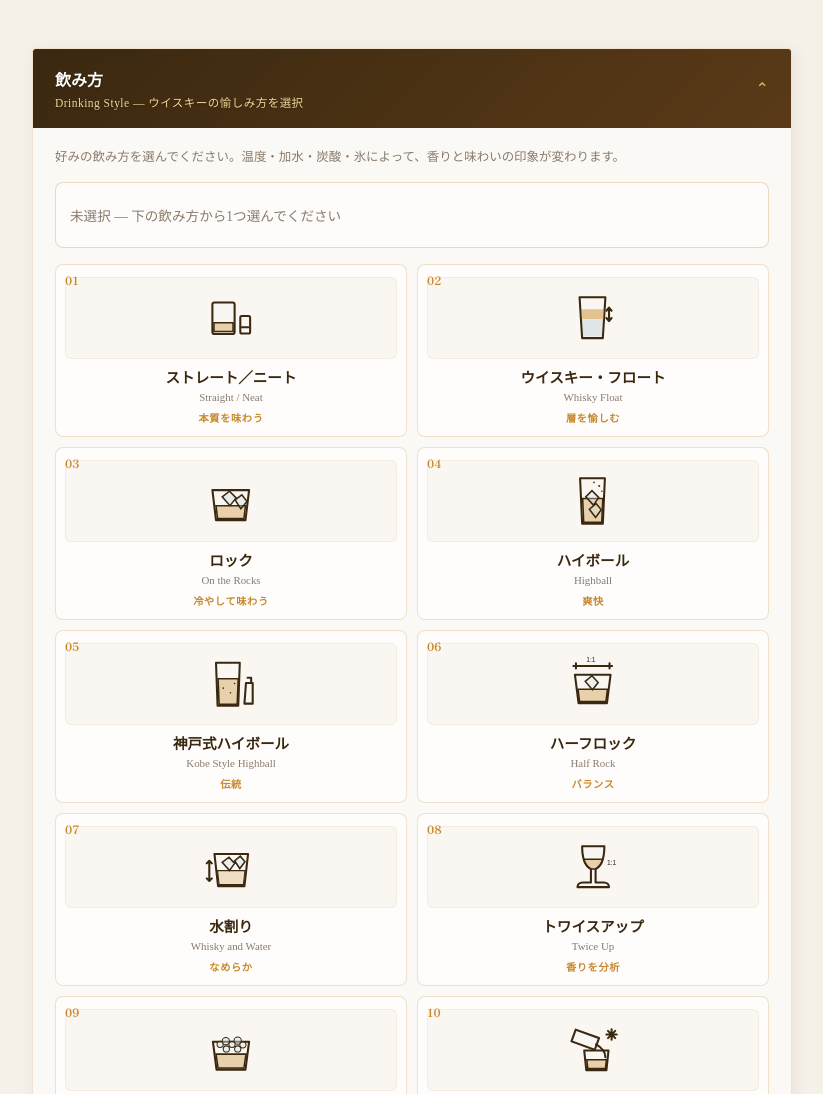
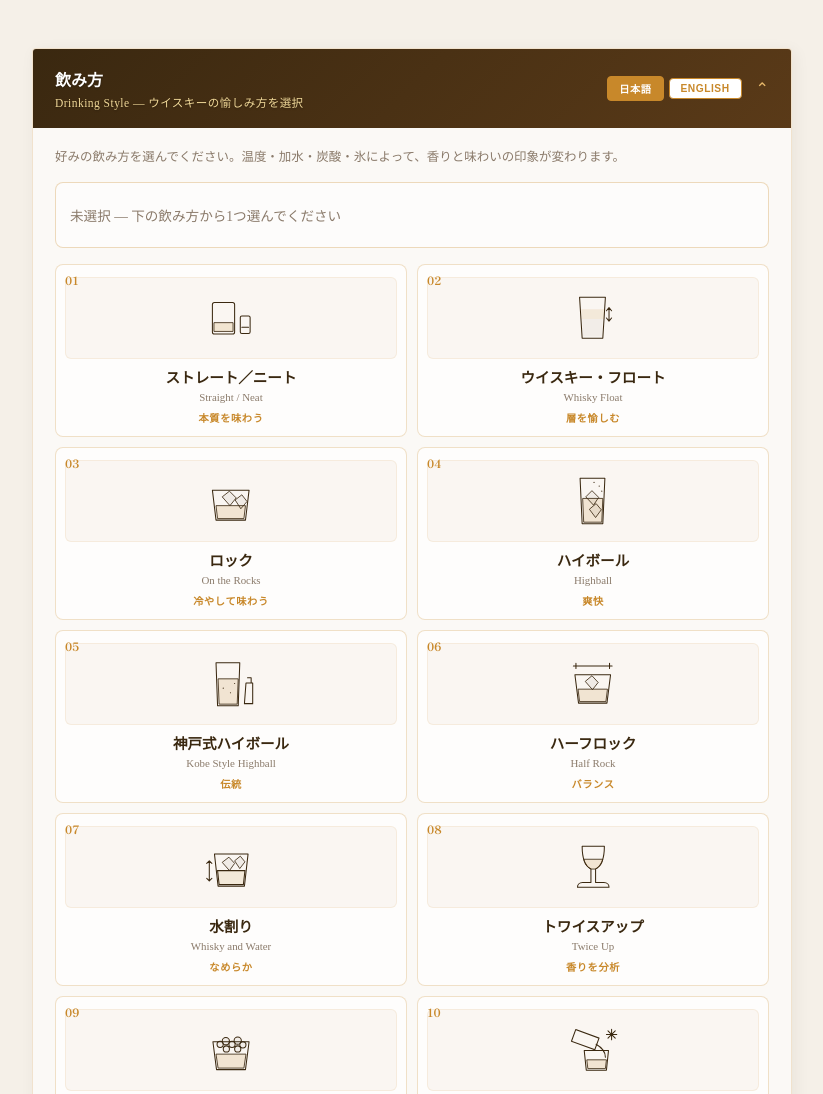
Before and after one commit to barspec884-cmyk/amber-how-to-take, a plain HTML site: page index.html in a window 1280 px wide. Shown: the top 1094 px of the page, without its empty margins (228-1051 px from the left). Drawn offline with Linux system fonts and the light colour scheme.

Commit message:
Add files via upload

```diff
--- a/index.html
+++ b/index.html
@@ -16,6 +16,11 @@ header::before,header::after{content:'';display:block;height:2px;background:line
 .gl-btn{padding:5px 12px;font-size:.68rem;font-weight:700;border:1.5px solid var(--amber);background:#fff;color:var(--amber);border-radius:4px;cursor:pointer;transition:.2s;letter-spacing:.05em;}
 .gl-btn.active{background:var(--amber);color:#fff;}
 .gl-btn:not(.active):hover{background:rgba(200,136,42,.1);}
+.section-header{flex-wrap:wrap;row-gap:8px;}
+.section-title{min-width:0;}
+.lang-toggle{margin-left:auto;display:flex;gap:5px;align-items:center;}
+.section-header .gl-btn{padding:4px 11px;font-size:.64rem;}
+@media(max-width:420px){.section-header .gl-btn{padding:4px 9px;font-size:.6rem;}}
 .subtitle{font-size:.72rem;letter-spacing:.4em;color:var(--deep);margin-bottom:10px;text-transform:uppercase;font-weight:700;}
 h1{font-family:'Shippori Mincho',serif;font-size:clamp(1.5rem,6vw,2.2rem);letter-spacing:.15em;color:var(--deep);}
 h1 span{color:var(--amber);text-shadow:1px 1px 0px rgba(255,255,255,0.8);}
@@ -73,7 +78,11 @@ footer{text-align:center;margin-top:60px;padding-top:20px;border-top:1px solid r
 <div class="section" id="sec-00">
   <div class="section-header" onclick="toggleSection(this)">
     <div class="section-title" id="ui-t00">飲み方<small>Drinking Style — ウイスキーの愉しみ方を選択</small></div>
-    <div class="toggle-icon">⌃</div>
+    <div class="lang-toggle" onclick="event.stopPropagation()">
+      <button type="button" class="gl-btn active" data-lang="ja" onclick="setLang('ja')">日本語</button>
+      <button type="button" class="gl-btn" data-lang="en" onclick="setLang('en')">ENGLISH</button>
+    </div>
+    <div class="toggle-icon" style="margin-left:0;">⌃</div>
   </div>
   <div class="section-body" style="display:block;">
     <p class="section-hint" id="ui-sh00">好みの飲み方を選んでください。温度・加水・炭酸・氷によって、香りと味わいの印象が変わります。</p>
@@ -158,18 +167,18 @@ const DRINKING_STYLES = [
 ];
 
 function styleSvg(code){
-  const common=`fill="none" stroke="currentColor" stroke-width="4" stroke-linecap="round" stroke-linejoin="round"`;
-  const amber=`fill="rgba(200,136,42,.34)" stroke="currentColor" stroke-width="3"`;
+  const common=`fill="none" stroke="currentColor" stroke-width="2" stroke-linecap="round" stroke-linejoin="round"`;
+  const amber=`fill="rgba(200,136,42,.16)" stroke="currentColor" stroke-width="1.6"`;
   const icons={
     neat:`<rect x="24" y="30" width="43" height="61" rx="4" ${common}/><path d="M27 69h37v17H27z" ${amber}/><rect x="78" y="56" width="19" height="34" rx="3" ${common}/><path d="M81 78h13" ${common}/>`,
-    float:`<path d="M34 20h50l-5 79H39z" ${common}/><path d="M39 62h40l-2 34H41z" fill="rgba(110,165,190,.18)" stroke="none"/><path d="M37 43h45l-1 19H38z" fill="rgba(200,136,42,.48)" stroke="none"/><path d="M91 40v26m-5-20 5-6 5 6m-10 14 5 6 5-6" ${common}/>`,
-    rocks:`<path d="M24 39h71l-7 58H31z" ${common}/><path d="M31 69h57l-3 25H34z" ${amber}/><path d="m43 52 14-11 13 13-12 15zM68 58l13-10 10 13-12 14z" fill="rgba(190,220,230,.35)" stroke="currentColor" stroke-width="3"/>`,
-    highball:`<path d="M35 16h48l-4 88H39z" ${common}/><path d="M40 55h39l-2 46H42z" ${amber}/><path d="m46 52 12-12 13 13-10 15zM53 76l13-11 10 12-11 15z" fill="rgba(210,230,235,.34)" stroke="currentColor" stroke-width="3"/><circle cx="72" cy="31" r="2" fill="currentColor"/><circle cx="62" cy="24" r="1.6" fill="currentColor"/><circle cx="77" cy="41" r="1.5" fill="currentColor"/>`,
-    kobe:`<path d="M31 19h46l-3 83H34z" ${common}/><path d="M35 50h39l-2 49H37z" ${amber}/><circle cx="45" cy="68" r="1.6" fill="currentColor"/><circle cx="59" cy="77" r="1.6" fill="currentColor"/><circle cx="67" cy="59" r="1.6" fill="currentColor"/><path d="M89 58h13v40H86zM92 48h7v10" ${common}/>`,
-    halfrock:`<path d="M25 42h69l-7 55H32z" ${common}/><path d="M31 70h57l-3 24H34z" ${amber}/><path d="m45 55 13-11 12 13-11 14z" fill="rgba(210,230,235,.36)" stroke="currentColor" stroke-width="3"/><path d="M22 25h75M27 20v10M92 20v10" ${common}/><text x="47" y="18" font-size="13" fill="currentColor" font-family="sans-serif">1:1</text>`,
-    mizuwari:`<path d="M28 35h65l-7 62H35z" ${common}/><path d="M34 67h53l-3 27H37z" fill="rgba(200,136,42,.22)" stroke="currentColor" stroke-width="2"/><path d="m43 51 13-10 11 12-10 14zM67 48l11-9 9 11-10 13z" fill="rgba(210,230,235,.38)" stroke="currentColor" stroke-width="3"/><path d="M18 48v39m-5-34 5-5 5 5m-10 29 5 5 5-5" ${common}/>`,
-    twiceup:`<path d="M39 20h43c0 24-5 38-17 44v26h16c7 0 10 5 10 9H30c0-4 3-9 10-9h16V64C44 58 39 44 39 20z" ${common}/><path d="M42 45h37c-2 9-6 15-14 19H56c-8-4-12-10-14-19z" ${amber}/><text x="87" y="57" font-size="13" fill="currentColor" font-family="sans-serif">1:1</text>`,
-    mist:`<path d="M25 44h70l-7 54H32z" ${common}/><path d="M31 68h58l-4 27H35z" ${amber}/><g fill="rgba(210,230,235,.45)" stroke="currentColor" stroke-width="2"><circle cx="39" cy="49" r="6"/><circle cx="50" cy="43" r="7"/><circle cx="62" cy="49" r="6"/><circle cx="73" cy="42" r="7"/><circle cx="83" cy="50" r="6"/><circle cx="51" cy="58" r="6"/><circle cx="73" cy="58" r="6"/></g>`,
+    float:`<path d="M34 20h50l-5 79H39z" ${common}/><path d="M39 62h40l-2 34H41z" fill="rgba(58,40,16,.045)" stroke="none"/><path d="M37 43h45l-1 19H38z" fill="rgba(200,136,42,.12)" stroke="none"/><path d="M91 40v26m-5-20 5-6 5 6m-10 14 5 6 5-6" ${common}/>`,
+    rocks:`<path d="M24 39h71l-7 58H31z" ${common}/><path d="M31 69h57l-3 25H34z" ${amber}/><path d="m43 52 14-11 13 13-12 15zM68 58l13-10 10 13-12 14z" fill="rgba(58,40,16,.05)" stroke="currentColor" stroke-width="1.6"/>`,
+    highball:`<path d="M35 16h48l-4 88H39z" ${common}/><path d="M40 55h39l-2 46H42z" ${amber}/><path d="m46 52 12-12 13 13-10 15zM53 76l13-11 10 12-11 15z" fill="rgba(58,40,16,.05)" stroke="currentColor" stroke-width="1.6"/><circle cx="72" cy="31" r="1.2" fill="currentColor"/><circle cx="62" cy="24" r="1.1" fill="currentColor"/><circle cx="77" cy="41" r="1.1" fill="currentColor"/>`,
+    kobe:`<path d="M31 19h46l-3 83H34z" ${common}/><path d="M35 50h39l-2 49H37z" ${amber}/><circle cx="45" cy="68" r="1.1" fill="currentColor"/><circle cx="59" cy="77" r="1.1" fill="currentColor"/><circle cx="67" cy="59" r="1.1" fill="currentColor"/><path d="M89 58h13v40H86zM92 48h7v10" ${common}/>`,
+    halfrock:`<path d="M25 42h69l-7 55H32z" ${common}/><path d="M31 70h57l-3 24H34z" ${amber}/><path d="m45 55 13-11 12 13-11 14z" fill="rgba(58,40,16,.05)" stroke="currentColor" stroke-width="1.6"/><path d="M22 25h75M27 20v10M92 20v10" ${common}/>`,
+    mizuwari:`<path d="M28 35h65l-7 62H35z" ${common}/><path d="M34 67h53l-3 27H37z" fill="rgba(200,136,42,.12)" stroke="currentColor" stroke-width="2"/><path d="m43 51 13-10 11 12-10 14zM67 48l11-9 9 11-10 13z" fill="rgba(58,40,16,.05)" stroke="currentColor" stroke-width="1.6"/><path d="M18 48v39m-5-34 5-5 5 5m-10 29 5 5 5-5" ${common}/>`,
+    twiceup:`<path d="M39 20h43c0 24-5 38-17 44v26h16c7 0 10 5 10 9H30c0-4 3-9 10-9h16V64C44 58 39 44 39 20z" ${common}/><path d="M42 45h37c-2 9-6 15-14 19H56c-8-4-12-10-14-19z" ${amber}/>`,
+    mist:`<path d="M25 44h70l-7 54H32z" ${common}/><path d="M31 68h58l-4 27H35z" ${amber}/><g fill="rgba(58,40,16,.045)" stroke="currentColor" stroke-width="2"><circle cx="39" cy="49" r="6"/><circle cx="50" cy="43" r="7"/><circle cx="62" cy="49" r="6"/><circle cx="73" cy="42" r="7"/><circle cx="83" cy="50" r="6"/><circle cx="51" cy="58" r="6"/><circle cx="73" cy="58" r="6"/></g>`,
     frozen:`<path d="M21 28h48v24H21z" ${common} transform="rotate(20 45 40)"/><path d="M66 49c14 8 18 15 18 25" ${common}/><path d="M43 61h47l-4 38H47z" ${common}/><path d="M48 79h38l-2 17H50z" ${amber}/><path d="M96 20v20M86 30h20M89 23l14 14M103 23 89 37" ${common}/>`,
     hot:`<path d="M28 49h55v47H34z" ${common}/><path d="M83 61h10c10 0 11 20 0 20H84" ${common}/><path d="M34 69h49v24H36z" ${amber}/><path d="M43 39c-8-8 8-12 0-20M58 39c-8-8 8-12 0-20M73 39c-8-8 8-12 0-20" ${common}/>`,
     cocktail:`<path d="M16 30h37L35 53v30h13M22 83h26" ${common}/><path d="M20 34h29L35 49z" ${amber}/><path d="M69 31h21l7 24H62zM66 26h20M70 20h12" ${common}/><path d="M72 65h30v32H72z" ${common}/><path d="M75 79h24v15H75z" ${amber}/><path d="M101 72c8-5 10-10 8-15" ${common}/>`
@@ -259,7 +268,7 @@ function refreshAll(){
   renderStylePreview();
   renderStyleGrid();
   document.querySelectorAll('.gl-btn').forEach(b=>{
-    b.classList.toggle('active',b.textContent.trim()===(LANG==='ja'?'JP':'EN'));
+    b.classList.toggle('active',b.dataset.lang===LANG);
   });
   document.documentElement.lang=LANG;
 }
```
